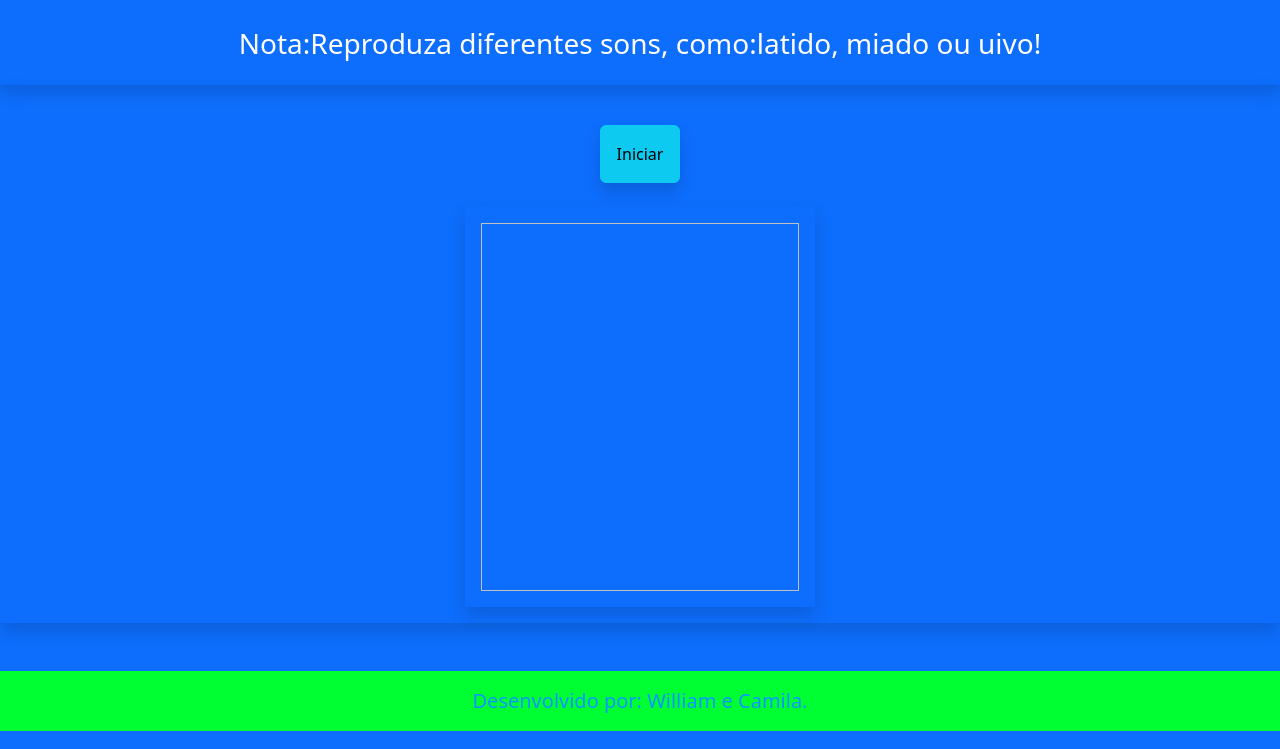
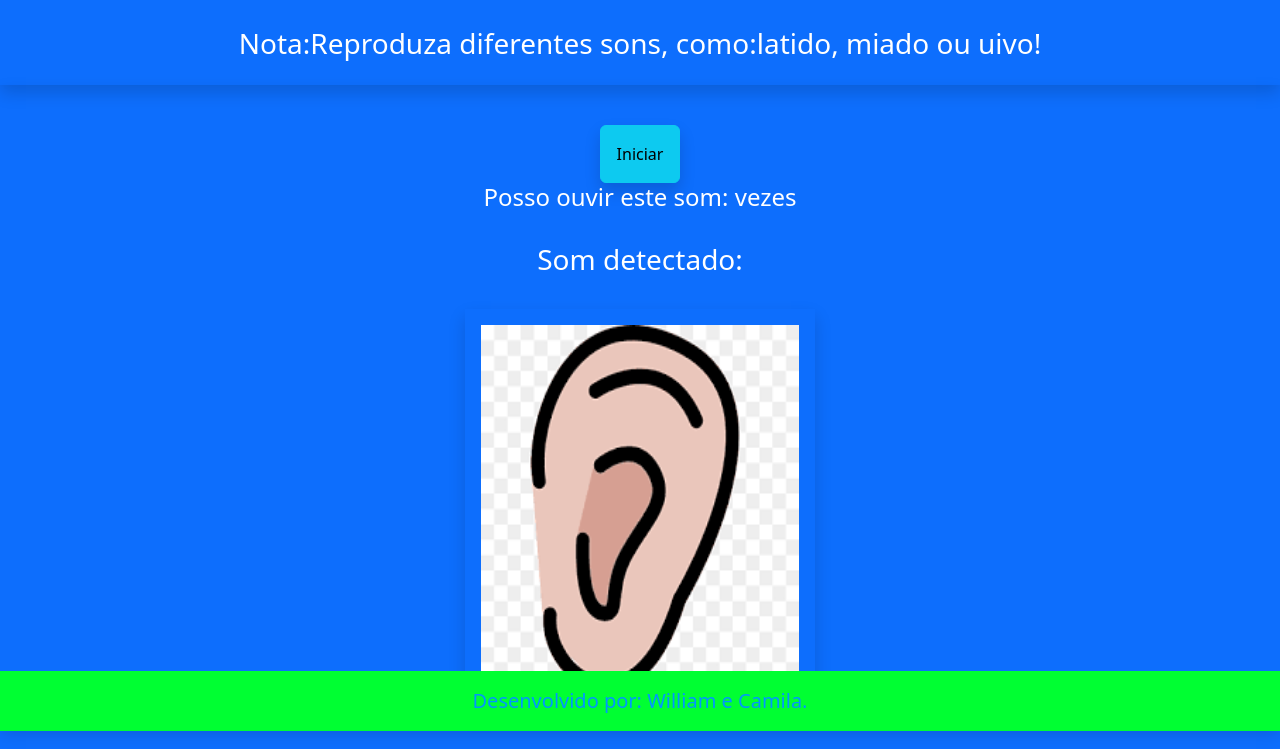
Before and after one commit to William-xr4/Indentificador_de_Animais_por_Sons, a plain HTML site: page index.html in a window 1280 px wide. Shown: the part 69-818 px from the top of the page. Drawn offline with nearby package versions, Linux system fonts and the light colour scheme.

Commit message:
Add files via upload
Atualizando meu site!

```diff
--- a/index.html
+++ b/index.html
@@ -23,8 +23,11 @@
                 <br>
                 <button onclick="Start_Classification()" id="B1" class="shadow p-3 btn btn-info">Iniciar</button>
                 <br>
+                <h4 id="h4">Posso ouvir este som: vezes</h4>
                 <br>
-                <img id="imagem" class="shadow p-3" height="400" width="350">
+                <h3 id="h3">Som detectado:</h3>
+                <br>
+                <img id="imagem" class="shadow p-3" height="400" width="350" src="orelha.png">
             </center>
         </div>
         <center>
```
Also changed, not shown: Orelha.png (added), cachorro.jpeg (added), gato.jpeg (added), lobo.webp (added).
